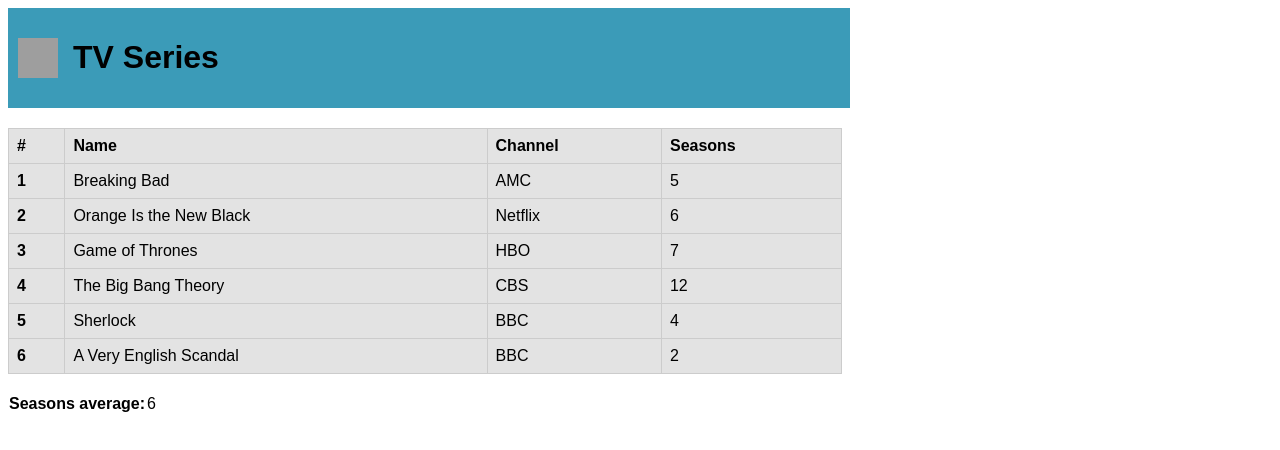
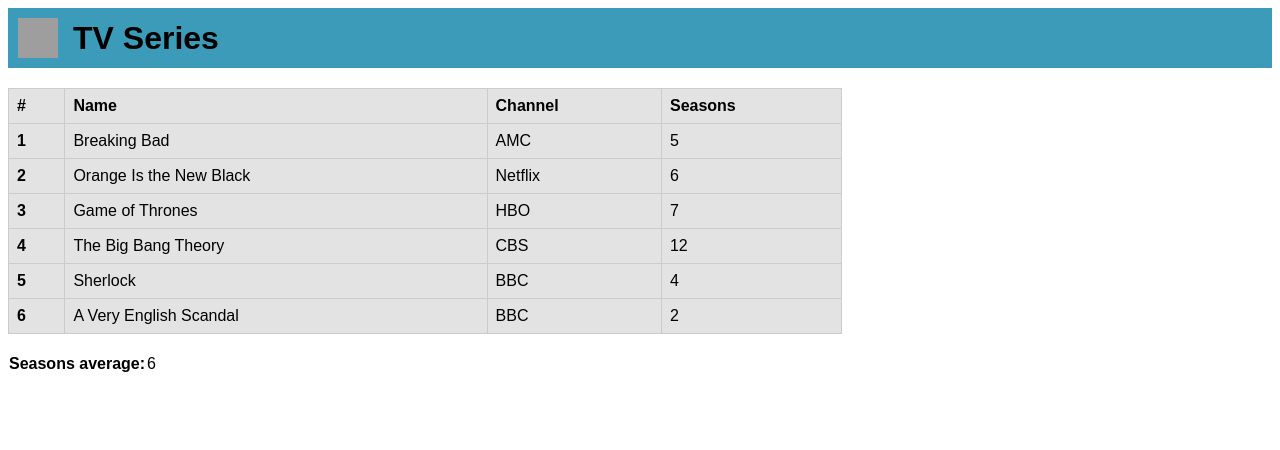
Before and after one commit to StnJoseph/Taller-TypeScript-1, a plain HTML site: page index.html in a window 1280 px wide. Drawn offline with Linux system fonts and the light colour scheme; grey boxes are pictures that could not be loaded.

Commit message:
bufFix/tamañoEncabezado

```diff
--- a/tallertypescript.css
+++ b/tallertypescript.css
@@ -7,7 +7,7 @@
     background-color: #3b9bb8;
     padding: 10px;
     margin-bottom: 20px;
-    width: 65%;
+    height: 40px;
 }
 .header img {
     margin-right: 15px;
```
